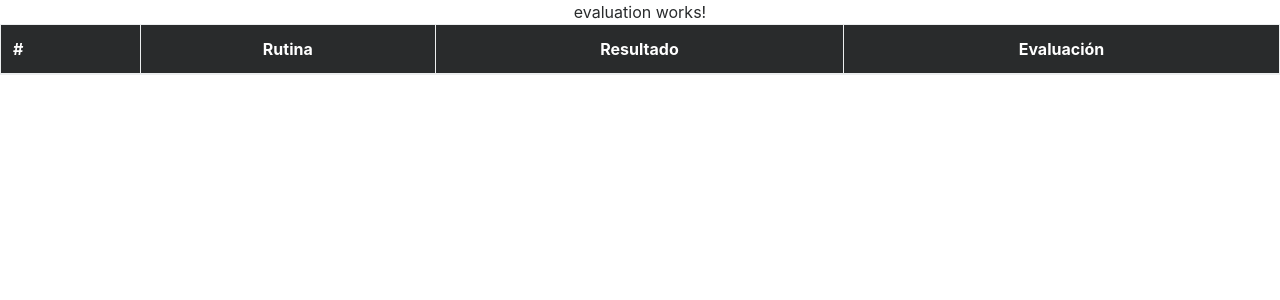
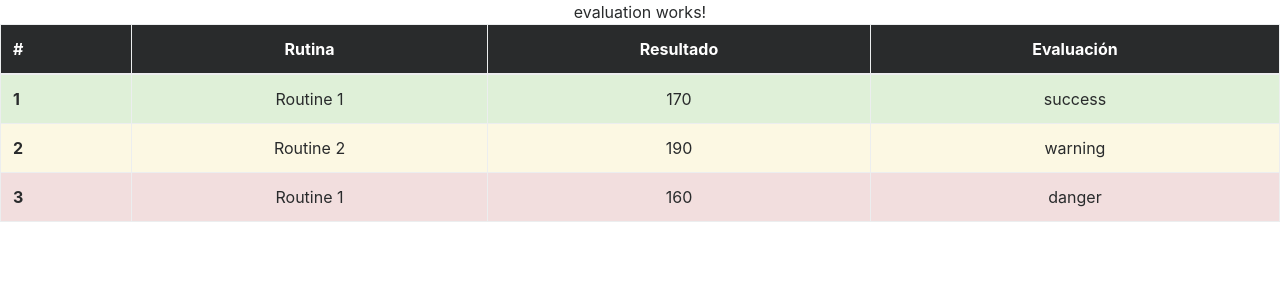
Before and after one commit to ingcarlosmoya/Ilena, an Angular app: page / in a window 1280 px wide. Shown: the top 300 px of the page. Built offline with nearby package versions, Linux system fonts and the light colour scheme.

Commit message:
The binding model  has been enabled between evaluation and routine-basic-result

```diff
--- a/src/app/evaluation/evaluation.component.html
+++ b/src/app/evaluation/evaluation.component.html
@@ -1,4 +1,4 @@
 <p>
   evaluation works!
-  <app-routine-basic-result></app-routine-basic-result>
+  <app-routine-basic-result [routines] = "routines"></app-routine-basic-result>
 </p>
--- a/src/app/evaluation/evaluation.component.ts
+++ b/src/app/evaluation/evaluation.component.ts
@@ -10,12 +10,31 @@ import {RoutineBasicResultComponent} from '../routine/routine-basic-result/routi
 export class EvaluationComponent implements OnInit {
 
  routines:Routine[];
+ routine:Routine;
 
 
   constructor() { }
 
   ngOnInit() {
-     this.routines = new Array();
+    this.routines = new Array();
+    this.routine = new Routine();
+    this.routine.name = "Routine 1";
+    this.routine.evaluation = "success";
+    this.routine.result = 170;
+    this.routine.sort = 1;
+    this.routines.push(this.routine)
+    this.routine = new Routine();
+    this.routine.name = "Routine 2";
+    this.routine.evaluation = "warning";
+    this.routine.result = 190;
+    this.routine.sort = 2;
+    this.routines.push(this.routine)
+    this.routine = new Routine();
+    this.routine.name = "Routine 1";
+    this.routine.evaluation = "danger";
+    this.routine.result = 160;
+    this.routine.sort = 3;
+    this.routines.push(this.routine)
   }
 
 }
--- a/src/app/routine/routine-basic-result/routine-basic-result.component.html
+++ b/src/app/routine/routine-basic-result/routine-basic-result.component.html
@@ -10,7 +10,7 @@
     </thead>
     <tbody>
       <tr *ngFor="let routine of routines" [ngClass]="{'table-danger': routine.evaluation == 'danger','table-warning': routine.evaluation == 'warning','table-success': routine.evaluation == 'success'}">
-        <th scope="row">4</th>
+        <th scope="row">{{routine.sort}}</th>
         <td>{{routine.name}}</td>
         <td>{{routine.result}}</td>
         <td>{{routine.evaluation}}</td>
--- a/src/app/routine/routine-basic-result/routine-basic-result.component.ts
+++ b/src/app/routine/routine-basic-result/routine-basic-result.component.ts
@@ -1,4 +1,4 @@
-import { Component, OnInit } from '@angular/core';
+import { Component, OnInit, Input } from '@angular/core';
 import { Routine } from './../routine'
 
 @Component({
@@ -8,18 +8,12 @@ import { Routine } from './../routine'
 })
 export class RoutineBasicResultComponent implements OnInit {
 
-  routines:Routine[];
-  routine:Routine;
+  @Input() routines:Routine[];
 
   constructor() { }
 
   ngOnInit() {
-    this.routines = new Array();
-    // this.routine = new Routine();
-    // this.routine.name = "Routine 1";
-    // this.routine.evaluation = "success";
-    // this.routine.result = 170;
-    // this.routines.push(this.routine)
+
   }
 
 }
--- a/src/app/routine/routine.ts
+++ b/src/app/routine/routine.ts
@@ -2,6 +2,7 @@ export class Routine {
     name:string;
     result:number;
     evaluation:string
+    sort:number;
 
     constructor(){}
 }
```
